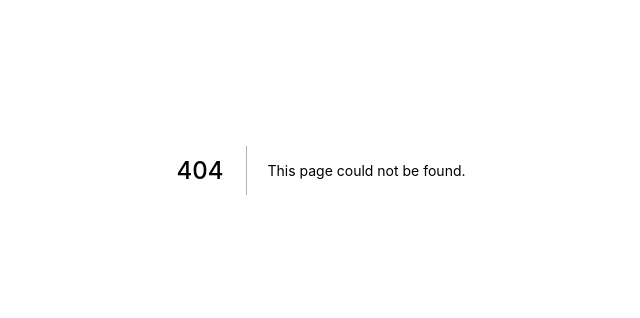
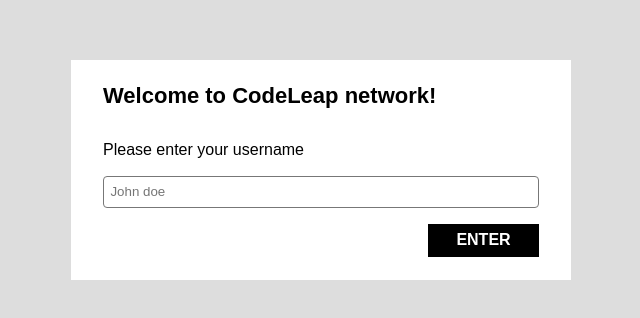
Before and after one commit to joaopedroalb/simple-crud-codeleap, a Next.js app: page /login in a window 1280 px wide. Before the commit this address had no page. Shown: the part 230-548 px from the top of the page, without its empty margins (319-959 px from the left). Built offline with nearby package versions, Linux system fonts and the light colour scheme; a web font is replaced by a local one.

Commit message:
feat: create layout of login page

```diff
--- /dev/null
+++ b/src/pages/login.tsx
@@ -0,0 +1,18 @@
+import {} from 'react'
+import {Container,LoginBox,BtnContainer} from '../styles/Login'
+import {Title,Label,Input, Button} from '../styles/defaultComponents'
+
+export default function Login() {
+  return (
+    <Container>
+        <LoginBox>
+            <Title>Welcome to CodeLeap network!</Title>
+            <Label>Please enter your username</Label>
+            <Input placeholder='John doe'/>
+            <BtnContainer>
+                <Button>ENTER</Button>
+            </BtnContainer>
+        </LoginBox>
+    </Container>
+  )
+}
```
